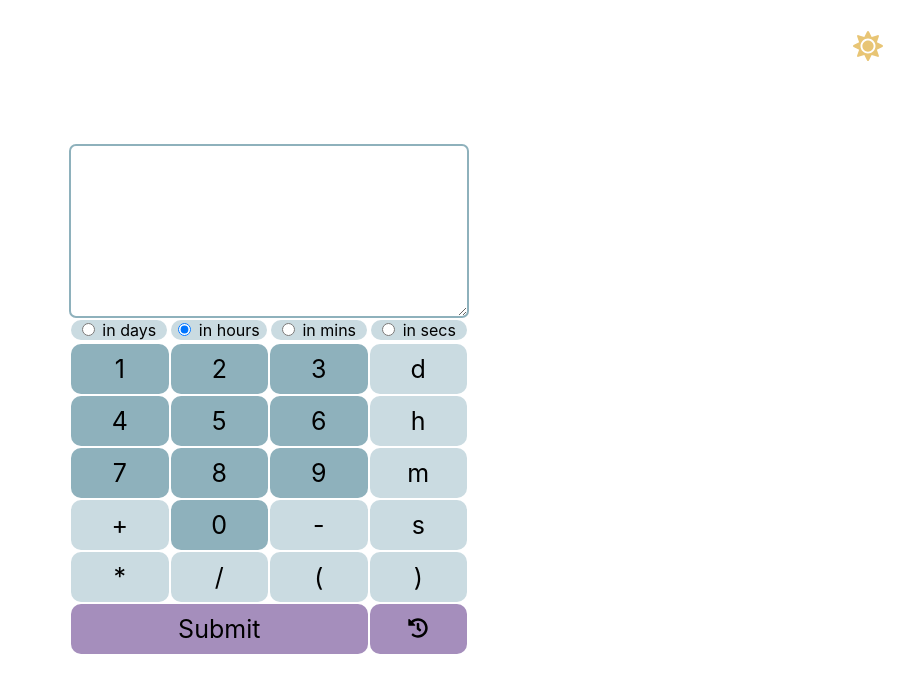
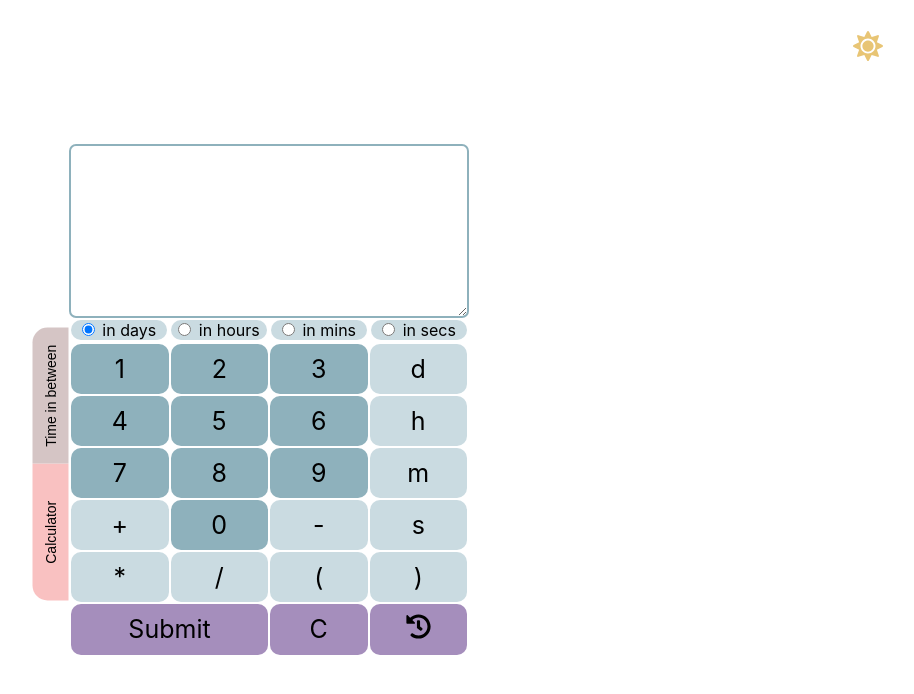
Before and after one commit to Lucas-Levandoski/time-calculator, a React (Create React App) app: page / in a window 1280 px wide. Shown: the top 694 px of the page, without its empty margins (361-1275 px from the left). Built offline with nearby package versions, Linux system fonts and the light colour scheme.

Commit message:
time in between navigation started

```diff
--- a/src/components/calculator/index.css
+++ b/src/components/calculator/index.css
@@ -5,9 +5,6 @@
   align-items: center;
 }
 
-svg {
-  font-size: 20px;
-}
 .calc-form {
   margin: auto;
   display: flex;
@@ -15,6 +12,7 @@ svg {
   justify-content: center;
   text-align: center;
   min-width: 400px;
+  position: relative;
 }
 
 .calc-input {
@@ -38,6 +36,14 @@ svg {
   background-color: #F3BBBE;
 }
 
+.keypad-button {
+  width: 60px;
+  padding: 10px;
+  border-radius: 10px;
+  font-size: 25px;
+  cursor: pointer;
+}
+
 .should-show-error {
   opacity: 1;
 }
@@ -47,28 +53,8 @@ svg {
   font-weight: bold;
 }
 
-table.calc-keyboard {
+table.calc-input-board {
   width: 100%;
-}
-
-.calc-keyboard td {
-  width: 60px;
-  padding: 10px;
-  border-radius: 10px;
-  font-size: 25px;
-  cursor: pointer;
-}
-
-.is-number {
-  background-color: var(--number-button);
-}
-
-.is-operation {
-  background-color: var(--operation-button);
-}
-
-.is-command {
-  background-color: var(--submit-button);
 }
 
 .result-type-list {
@@ -100,3 +86,41 @@ table.calc-keyboard {
 .should-show-history {
   width: 100%;
 }
+
+.nav-bar {
+  position: absolute;
+  display: flex;
+  left: 0;
+  bottom: 175px;
+  transform: rotate(270deg) translateY(-155px);
+  max-width: 273px;
+  min-width: 273px;
+}
+
+.nav-bar button {
+  transition-property: color, background-color;
+  transition-duration: 0.5s;
+  transition-timing-function: ease-in-out;
+  border: none;
+  padding: 10px;
+  width: 100%;
+  color: var(--text-input-font);
+  font-size: 14px;
+}
+
+.nav-bar button:first-child {
+  border-radius: 15px 0 0 0;
+}
+
+.nav-bar button:last-child {
+  border-radius: 0 15px 0 0;
+}
+
+.nav-bar .selected-button {
+  background-color: var(--nav-selected-button);
+}
+
+.nav-bar .unselected-button {
+  background-color: var(--nav-unselected-button);
+  cursor: pointer;
+}
--- a/src/components/calculator/index.tsx
+++ b/src/components/calculator/index.tsx
@@ -3,18 +3,21 @@ import { FaHistory } from 'react-icons/fa';
 import {
   SecondsToDays, SecondsToHours, SecondsToMinutes, SecondsToSeconds,
 } from '../../functions/seconds-to';
-import EquationToSeconds, { EquationToSeconds2 } from '../../functions/equation-to-seconds';
+import EquationToSeconds from '../../functions/equation-to-seconds';
 import ValidateInput from '../../functions/validate-input';
 import History, { IEquation } from '../history';
 
 import './index.css';
+import Keypad from '../keypad';
+import DatePicker from '../date-picker/index';
 
 export default function Calculator() {
   const [calcInput, setCalcInput] = useState('');
-  const [resultType, setResultType] = useState('hours');
+  const [resultType, setResultType] = useState('days');
   const [errorInput, setErrorInput] = useState(null);
   const [showHistory, setShowHistory] = useState(false);
   const [history, setHistory] = useState<IEquation[]>([]);
+  const [keypadType, setKeypadType] = useState('calc');
 
   const addEquationToHistory = (equation: string, result: string) => {
     if (history.length === 6) {
@@ -69,6 +72,10 @@ export default function Calculator() {
     setCalcInput(calcInput + character);
   };
 
+  const backspaceCommand = () => {
+    setCalcInput(calcInput.substr(0, calcInput.length - 1));
+  };
+
   return (
     <div className="calc-container">
       <div>
@@ -92,44 +99,34 @@ export default function Calculator() {
               <input type="radio" value="seconds" name="timeType" checked={resultType === 'seconds'} /> in secs
             </span>
           </div>
-          <table className="calc-keyboard">
+          <table className="calc-input-board">
             <tbody>
+              {
+              keypadType === 'calc'
+                ? <Keypad addCharacter={(character: string) => addCharacter(character)} />
+                : <DatePicker />
+                }
               <tr>
-                <td className="is-number" onClick={() => addCharacter('1')}>1</td>
-                <td className="is-number" onClick={() => addCharacter('2')}>2</td>
-                <td className="is-number" onClick={() => addCharacter('3')}>3</td>
-                <td className="is-operation" onClick={() => addCharacter('d')}>d</td>
-              </tr>
-              <tr>
-                <td className="is-number" onClick={() => addCharacter('4')}>4</td>
-                <td className="is-number" onClick={() => addCharacter('5')}>5</td>
-                <td className="is-number" onClick={() => addCharacter('6')}>6</td>
-                <td className="is-operation" onClick={() => addCharacter('h')}>h</td>
-              </tr>
-              <tr>
-                <td className="is-number" onClick={() => addCharacter('7')}>7</td>
-                <td className="is-number" onClick={() => addCharacter('8')}>8</td>
-                <td className="is-number" onClick={() => addCharacter('9')}>9</td>
-                <td className="is-operation" onClick={() => addCharacter('m')}>m</td>
-              </tr>
-              <tr>
-                <td className="is-operation" onClick={() => addCharacter('+')}>+</td>
-                <td className="is-number" onClick={() => addCharacter('0')}>0</td>
-                <td className="is-operation" onClick={() => addCharacter('-')}>-</td>
-                <td className="is-operation" onClick={() => addCharacter('s')}>s</td>
-              </tr>
-              <tr>
-                <td className="is-operation" onClick={() => addCharacter('*')}>*</td>
-                <td className="is-operation" onClick={() => addCharacter('/')}>/</td>
-                <td className="is-operation" onClick={() => addCharacter('(')}>(</td>
-                <td className="is-operation" onClick={() => addCharacter(')')}>)</td>
-              </tr>
-              <tr>
-                <td className="is-command" colSpan={3} onClick={submitCalcInput}>Submit</td>
-                <td className="is-command" onClick={() => setShowHistory(!showHistory)}><FaHistory /></td>
+                <td className="keypad-button is-command" colSpan={2} onClick={submitCalcInput}>Submit</td>
+                <td className="keypad-button is-command" onClick={() => backspaceCommand()}>C</td>
+                <td className="keypad-button is-command" onClick={() => setShowHistory(!showHistory)}><FaHistory /></td>
               </tr>
             </tbody>
           </table>
+          <div className="nav-bar">
+            <button
+              type="button"
+              className={`nav-button ${keypadType === 'calc' ? 'selected-button' : 'unselected-button'}`}
+              onClick={() => setKeypadType('calc')}
+            >Calculator
+            </button>
+            <button
+              type="button"
+              className={`nav-button ${keypadType === 'dateBetween' ? 'selected-button' : 'unselected-button'}`}
+              onClick={() => setKeypadType('dateBetween')}
+            >Time in between
+            </button>
+          </div>
         </form>
       </div>
       <div className={`history-frame ${showHistory ? 'should-show-history' : ''}`}>
--- /dev/null
+++ b/src/components/date-picker/index.css
@@ -0,0 +1,3 @@
+.date-picker-container {
+  height: 273px;
+}
--- /dev/null
+++ b/src/components/date-picker/index.tsx
@@ -0,0 +1,13 @@
+import React from 'react';
+
+import './index.css';
+
+export default function DatePicker(props: any) {
+  return (
+    <tr className="date-picker-container">
+      <td colSpan={4}>
+        <p>date picker here</p>
+      </td>
+    </tr>
+  );
+}
--- /dev/null
+++ b/src/components/keypad/index.css
@@ -0,0 +1,11 @@
+.is-number {
+  background-color: var(--number-button);
+}
+
+.is-operation {
+  background-color: var(--operation-button);
+}
+
+.is-command {
+  background-color: var(--submit-button);
+}
--- /dev/null
+++ b/src/components/keypad/index.tsx
@@ -0,0 +1,40 @@
+import React from 'react';
+
+import './index.css';
+
+export default function Keypad(props: any) {
+  return (
+    <>
+      <tr>
+        <td className="keypad-button is-number" onClick={() => props.addCharacter('1')}>1</td>
+        <td className="keypad-button is-number" onClick={() => props.addCharacter('2')}>2</td>
+        <td className="keypad-button is-number" onClick={() => props.addCharacter('3')}>3</td>
+        <td className="keypad-button is-operation" onClick={() => props.addCharacter('d')}>d</td>
+      </tr>
+      <tr>
+        <td className="keypad-button is-number" onClick={() => props.addCharacter('4')}>4</td>
+        <td className="keypad-button is-number" onClick={() => props.addCharacter('5')}>5</td>
+        <td className="keypad-button is-number" onClick={() => props.addCharacter('6')}>6</td>
+        <td className="keypad-button is-operation" onClick={() => props.addCharacter('h')}>h</td>
+      </tr>
+      <tr>
+        <td className="keypad-button is-number" onClick={() => props.addCharacter('7')}>7</td>
+        <td className="keypad-button is-number" onClick={() => props.addCharacter('8')}>8</td>
+        <td className="keypad-button is-number" onClick={() => props.addCharacter('9')}>9</td>
+        <td className="keypad-button is-operation" onClick={() => props.addCharacter('m')}>m</td>
+      </tr>
+      <tr>
+        <td className="keypad-button is-operation" onClick={() => props.addCharacter('+')}>+</td>
+        <td className="keypad-button is-number" onClick={() => props.addCharacter('0')}>0</td>
+        <td className="keypad-button is-operation" onClick={() => props.addCharacter('-')}>-</td>
+        <td className="keypad-button is-operation" onClick={() => props.addCharacter('s')}>s</td>
+      </tr>
+      <tr>
+        <td className="keypad-button is-operation" onClick={() => props.addCharacter('*')}>*</td>
+        <td className="keypad-button is-operation" onClick={() => props.addCharacter('/')}>/</td>
+        <td className="keypad-button is-operation" onClick={() => props.addCharacter('(')}>(</td>
+        <td className="keypad-button is-operation" onClick={() => props.addCharacter(')')}>)</td>
+      </tr>
+    </>
+  );
+}
--- a/src/pages/landing-page/index.css
+++ b/src/pages/landing-page/index.css
@@ -1,7 +1,19 @@
 .landing-page {
+  -webkit-transition-property: color, background-color;
+  -webkit-transition-duration: 1s;
+  -webkit-transition-timing-function: ease-in-out;
+  -moz-transition-property: color, background-color;
+  -moz-transition-duration: 1s;
+  -moz-transition-timing-function: ease-in-out;
+  -o-transition-property: color, background-color;
+  -o-transition-duration: 1s;
+  -o-transition-timing-function: ease-in-out;
   transition-property: color, background-color;
   transition-duration: 1s;
   transition-timing-function: ease-in-out;
+
+
+
   min-height: 100vh;
   background-color: var(--background);
 }
@@ -22,7 +34,7 @@
   border: none;
 }
 
-.mode-button:focus {
+button:focus {
   outline: none;
 }
 
@@ -45,6 +57,8 @@
   --submit-button: #A58EBC;
   --text-input: white;
   --text-input-font: black;
+  --nav-selected-button: rgb(249, 193, 193);
+  --nav-unselected-button: rgb(213, 197, 197);
 }
 
 .dark-mode {
@@ -55,4 +69,6 @@
   --submit-button: #e16038;
   --text-input: #292929;
   --text-input-font: white;
+  --nav-selected-button: rgb(236, 160, 160);
+  --nav-unselected-button: rgb(173, 118, 118);
 }
```
